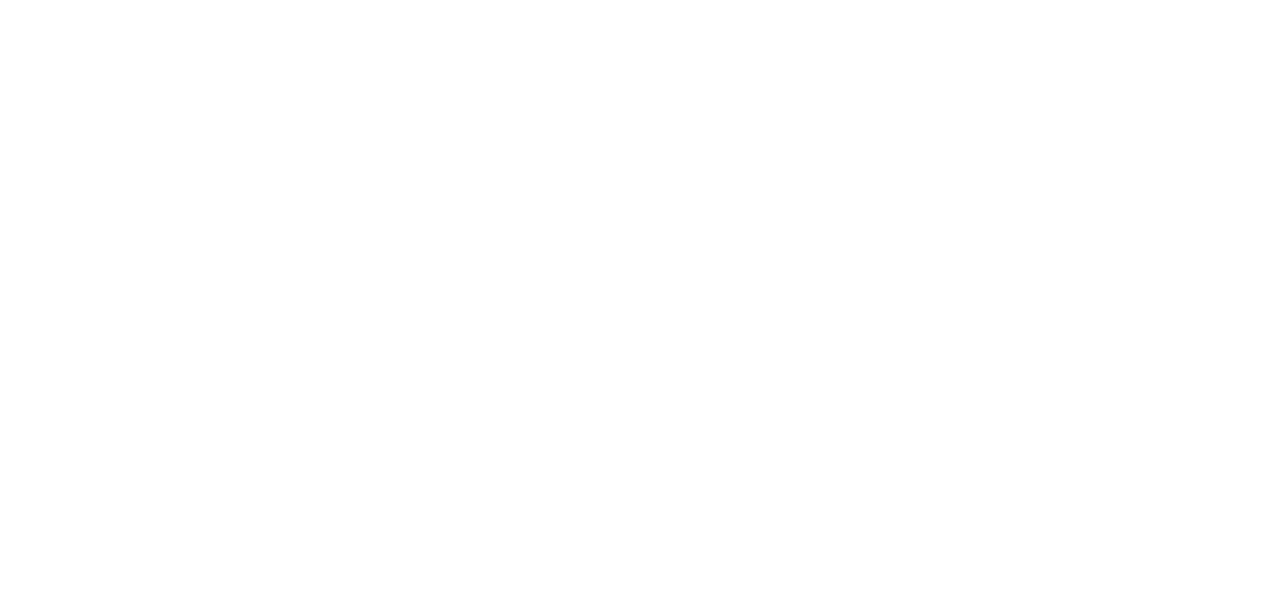
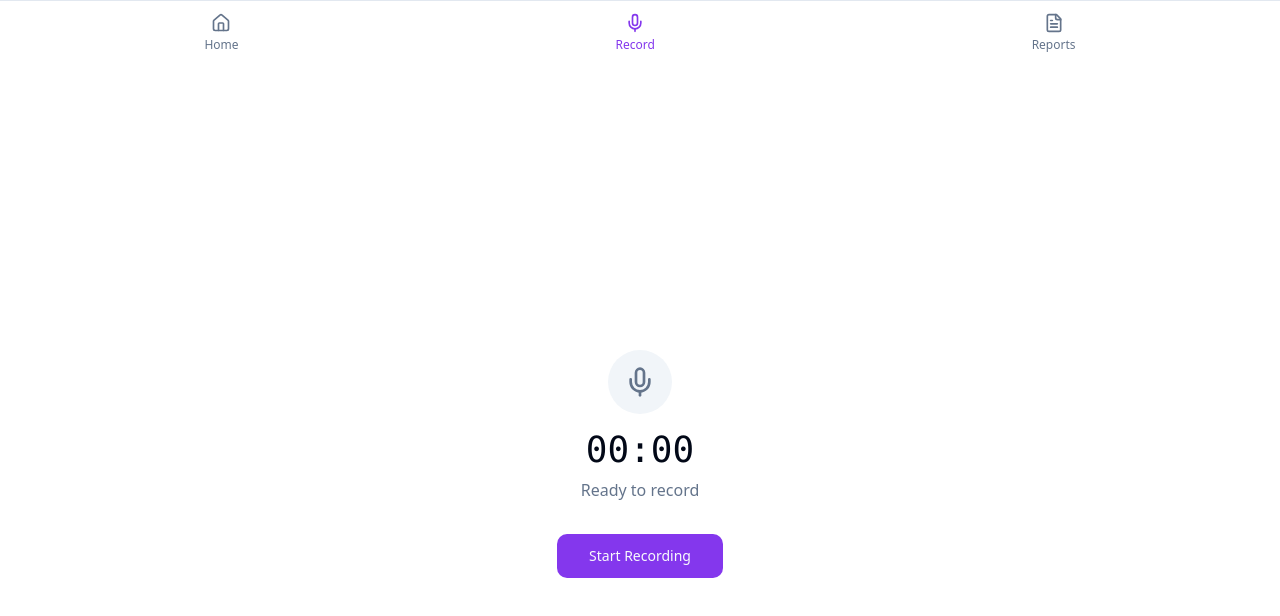
Before and after one commit to NoaYaakov618/nav-screen-scribe, a React (Vite) app: page /record in a window 1280 px wide. Before the commit this address had no page. Shown: the top 616 px of the page. Built offline with nearby package versions, Linux system fonts and the light colour scheme.

Commit message:
Create mockup screens and navigation
Added a home screen with a navigation bar, a page indicating that a recording is in progress, and a page for displaying recording reports with details such as date, time, and duration of each recording.
[skip gpt_engineer]

```diff
--- a/src/App.tsx
+++ b/src/App.tsx
@@ -3,7 +3,10 @@ import { Toaster as Sonner } from "@/components/ui/sonner";
 import { TooltipProvider } from "@/components/ui/tooltip";
 import { QueryClient, QueryClientProvider } from "@tanstack/react-query";
 import { BrowserRouter, Routes, Route } from "react-router-dom";
-import Index from "./pages/Index";
+import { Navigation } from "./components/Navigation";
+import Home from "./pages/Home";
+import Record from "./pages/Record";
+import Reports from "./pages/Reports";
 
 const queryClient = new QueryClient();
 
@@ -13,9 +16,14 @@ const App = () => (
       <Toaster />
       <Sonner />
       <BrowserRouter>
-        <Routes>
-          <Route path="/" element={<Index />} />
-        </Routes>
+        <div className="min-h-screen pb-16 md:pb-0 md:pt-16">
+          <Routes>
+            <Route path="/" element={<Home />} />
+            <Route path="/record" element={<Record />} />
+            <Route path="/reports" element={<Reports />} />
+          </Routes>
+          <Navigation />
+        </div>
       </BrowserRouter>
     </TooltipProvider>
   </QueryClientProvider>
--- /dev/null
+++ b/src/components/Navigation.tsx
@@ -0,0 +1,44 @@
+import { Home, Mic, FileText } from "lucide-react";
+import { Link, useLocation } from "react-router-dom";
+
+export const Navigation = () => {
+  const location = useLocation();
+
+  const isActive = (path: string) => location.pathname === path;
+
+  return (
+    <nav className="fixed bottom-0 left-0 right-0 bg-background border-t md:top-0 md:bottom-auto">
+      <div className="container mx-auto px-4">
+        <div className="flex justify-around items-center h-16">
+          <Link
+            to="/"
+            className={`flex flex-col items-center space-y-1 ${
+              isActive("/") ? "text-primary" : "text-muted-foreground"
+            }`}
+          >
+            <Home className="h-5 w-5" />
+            <span className="text-xs">Home</span>
+          </Link>
+          <Link
+            to="/record"
+            className={`flex flex-col items-center space-y-1 ${
+              isActive("/record") ? "text-primary" : "text-muted-foreground"
+            }`}
+          >
+            <Mic className="h-5 w-5" />
+            <span className="text-xs">Record</span>
+          </Link>
+          <Link
+            to="/reports"
+            className={`flex flex-col items-center space-y-1 ${
+              isActive("/reports") ? "text-primary" : "text-muted-foreground"
+            }`}
+          >
+            <FileText className="h-5 w-5" />
+            <span className="text-xs">Reports</span>
+          </Link>
+        </div>
+      </div>
+    </nav>
+  );
+};
--- a/src/index.css
+++ b/src/index.css
@@ -6,87 +6,46 @@
   :root {
     --background: 0 0% 100%;
     --foreground: 222.2 84% 4.9%;
-
     --card: 0 0% 100%;
     --card-foreground: 222.2 84% 4.9%;
-
     --popover: 0 0% 100%;
     --popover-foreground: 222.2 84% 4.9%;
-
-    --primary: 222.2 47.4% 11.2%;
+    --primary: 265.2 83.3% 57.3%;
     --primary-foreground: 210 40% 98%;
-
     --secondary: 210 40% 96.1%;
     --secondary-foreground: 222.2 47.4% 11.2%;
-
     --muted: 210 40% 96.1%;
     --muted-foreground: 215.4 16.3% 46.9%;
-
     --accent: 210 40% 96.1%;
     --accent-foreground: 222.2 47.4% 11.2%;
-
     --destructive: 0 84.2% 60.2%;
     --destructive-foreground: 210 40% 98%;
-
     --border: 214.3 31.8% 91.4%;
     --input: 214.3 31.8% 91.4%;
-    --ring: 222.2 84% 4.9%;
-
-    --radius: 0.5rem;
-
-    --sidebar-background: 0 0% 98%;
-
-    --sidebar-foreground: 240 5.3% 26.1%;
-
-    --sidebar-primary: 240 5.9% 10%;
-
-    --sidebar-primary-foreground: 0 0% 98%;
-
-    --sidebar-accent: 240 4.8% 95.9%;
-
-    --sidebar-accent-foreground: 240 5.9% 10%;
-
-    --sidebar-border: 220 13% 91%;
-
-    --sidebar-ring: 217.2 91.2% 59.8%;
+    --ring: 265.2 83.3% 57.3%;
+    --radius: 0.75rem;
   }
 
   .dark {
     --background: 222.2 84% 4.9%;
     --foreground: 210 40% 98%;
-
     --card: 222.2 84% 4.9%;
     --card-foreground: 210 40% 98%;
-
     --popover: 222.2 84% 4.9%;
     --popover-foreground: 210 40% 98%;
-
-    --primary: 210 40% 98%;
-    --primary-foreground: 222.2 47.4% 11.2%;
-
+    --primary: 265.2 83.3% 57.3%;
+    --primary-foreground: 210 40% 98%;
     --secondary: 217.2 32.6% 17.5%;
     --secondary-foreground: 210 40% 98%;
-
     --muted: 217.2 32.6% 17.5%;
     --muted-foreground: 215 20.2% 65.1%;
-
     --accent: 217.2 32.6% 17.5%;
     --accent-foreground: 210 40% 98%;
-
     --destructive: 0 62.8% 30.6%;
     --destructive-foreground: 210 40% 98%;
-
     --border: 217.2 32.6% 17.5%;
     --input: 217.2 32.6% 17.5%;
-    --ring: 212.7 26.8% 83.9%;
-    --sidebar-background: 240 5.9% 10%;
-    --sidebar-foreground: 240 4.8% 95.9%;
-    --sidebar-primary: 224.3 76.3% 48%;
-    --sidebar-primary-foreground: 0 0% 100%;
-    --sidebar-accent: 240 3.7% 15.9%;
-    --sidebar-accent-foreground: 240 4.8% 95.9%;
-    --sidebar-border: 240 3.7% 15.9%;
-    --sidebar-ring: 217.2 91.2% 59.8%;
+    --ring: 265.2 83.3% 57.3%;
   }
 }
 
@@ -94,8 +53,30 @@
   * {
     @apply border-border;
   }
-
   body {
     @apply bg-background text-foreground;
   }
 }
+
+@keyframes pulse-ring {
+  0% {
+    transform: scale(0.8);
+    opacity: 0.5;
+  }
+  80%, 100% {
+    transform: scale(1.3);
+    opacity: 0;
+  }
+}
+
+.recording-pulse::before {
+  content: '';
+  position: absolute;
+  left: -8px;
+  top: -8px;
+  right: -8px;
+  bottom: -8px;
+  border-radius: 50%;
+  background: #ef4444;
+  animation: pulse-ring 1.25s cubic-bezier(0.215, 0.61, 0.355, 1) infinite;
+}
--- /dev/null
+++ b/src/pages/Home.tsx
@@ -0,0 +1,26 @@
+import { Button } from "@/components/ui/button";
+import { Mic } from "lucide-react";
+import { useNavigate } from "react-router-dom";
+
+const Home = () => {
+  const navigate = useNavigate();
+
+  return (
+    <div className="min-h-screen flex flex-col items-center justify-center p-4">
+      <h1 className="text-4xl font-bold mb-6">Voice Recorder</h1>
+      <p className="text-muted-foreground mb-8 text-center max-w-md">
+        Record your voice with high quality and access your recordings anytime.
+      </p>
+      <Button
+        size="lg"
+        className="flex items-center gap-2"
+        onClick={() => navigate("/record")}
+      >
+        <Mic className="w-5 h-5" />
+        Start Recording
+      </Button>
+    </div>
+  );
+};
+
+export default Home;
--- /dev/null
+++ b/src/pages/Record.tsx
@@ -0,0 +1,88 @@
+import { Button } from "@/components/ui/button";
+import { useState, useEffect } from "react";
+import { Pause, Square, Mic } from "lucide-react";
+import { toast } from "sonner";
+
+const Record = () => {
+  const [isRecording, setIsRecording] = useState(false);
+  const [isPaused, setIsPaused] = useState(false);
+  const [duration, setDuration] = useState(0);
+
+  useEffect(() => {
+    let interval: number;
+    if (isRecording && !isPaused) {
+      interval = setInterval(() => {
+        setDuration((prev) => prev + 1);
+      }, 1000);
+    }
+    return () => clearInterval(interval);
+  }, [isRecording, isPaused]);
+
+  const formatTime = (seconds: number) => {
+    const mins = Math.floor(seconds / 60);
+    const secs = seconds % 60;
+    return `${mins.toString().padStart(2, "0")}:${secs.toString().padStart(2, "0")}`;
+  };
+
+  const startRecording = () => {
+    setIsRecording(true);
+    toast.success("Recording started");
+  };
+
+  const stopRecording = () => {
+    setIsRecording(false);
+    setIsPaused(false);
+    setDuration(0);
+    toast.success("Recording saved");
+  };
+
+  const togglePause = () => {
+    setIsPaused(!isPaused);
+    toast(isPaused ? "Recording resumed" : "Recording paused");
+  };
+
+  return (
+    <div className="min-h-screen flex flex-col items-center justify-center p-4">
+      <div className="text-center mb-8">
+        <div className="relative inline-block mb-4">
+          {isRecording && (
+            <div className="w-16 h-16 bg-red-500 rounded-full flex items-center justify-center relative recording-pulse">
+              <Mic className="w-8 h-8 text-white" />
+            </div>
+          )}
+          {!isRecording && (
+            <div className="w-16 h-16 bg-muted rounded-full flex items-center justify-center">
+              <Mic className="w-8 h-8 text-muted-foreground" />
+            </div>
+          )}
+        </div>
+        <div className="text-4xl font-mono mb-2">{formatTime(duration)}</div>
+        <p className="text-muted-foreground">
+          {isRecording ? (isPaused ? "Paused" : "Recording...") : "Ready to record"}
+        </p>
+      </div>
+
+      <div className="flex gap-4">
+        {!isRecording && (
+          <Button size="lg" onClick={startRecording}>
+            Start Recording
+          </Button>
+        )}
+        {isRecording && (
+          <>
+            <Button size="lg" variant="outline" onClick={togglePause}>
+              {isPaused ? "Resume" : "Pause"}
+              {isPaused ? <Mic className="ml-2 h-4 w-4" /> : <Pause className="ml-2 h-4 w-4" />}
+            </Button>
+            <Button size="lg" variant="destructive" onClick={stopRecording}>
+              Stop
+              <Square className="ml-2 h-4 w-4" />
+            </Button>
+          </>
+        )}
+      </div>
+    </div>
+  );
+};
+
+export default Record;
--- /dev/null
+++ b/src/pages/Reports.tsx
@@ -0,0 +1,62 @@
+import { Card, CardContent, CardHeader, CardTitle } from "@/components/ui/card";
+import { ScrollArea } from "@/components/ui/scroll-area";
+import { FileAudio, Clock } from "lucide-react";
+
+// Mock data for demonstration
+const recordings = [
+  {
+    id: 1,
+    date: "2024-03-10",
+    time: "14:30",
+    duration: "02:15",
+    title: "Voice Note 1"
+  },
+  {
+    id: 2,
+    date: "2024-03-10",
+    time: "16:45",
+    duration: "01:30",
+    title: "Voice Note 2"
+  },
+  {
+    id: 3,
+    date: "2024-03-09",
+    time: "09:15",
+    duration: "03:45",
+    title: "Voice Note 3"
+  }
+];
+
+const Reports = () => {
+  return (
+    <div className="container mx-auto p-4 pb-20 md:pb-4">
+      <h1 className="text-2xl font-bold mb-6">Recording History</h1>
+      <ScrollArea className="h-[calc(100vh-12rem)]">
+        <div className="space-y-4">
+          {recordings.map((recording) => (
+            <Card key={recording.id}>
+              <CardHeader className="flex flex-row items-center justify-between space-y-0 pb-2">
+                <CardTitle className="text-lg font-medium">{recording.title}</CardTitle>
+                <FileAudio className="h-5 w-5 text-muted-foreground" />
+              </CardHeader>
+              <CardContent>
+                <div className="flex justify-between text-sm text-muted-foreground">
+                  <div>
+                    <div>{recording.date}</div>
+                    <div>{recording.time}</div>
+                  </div>
+                  <div className="flex items-center">
+                    <Clock className="mr-1 h-4 w-4" />
+                    {recording.duration}
+                  </div>
+                </div>
+              </CardContent>
+            </Card>
+          ))}
+        </div>
+      </ScrollArea>
+    </div>
+  );
+};
+
+export default Reports;
```
